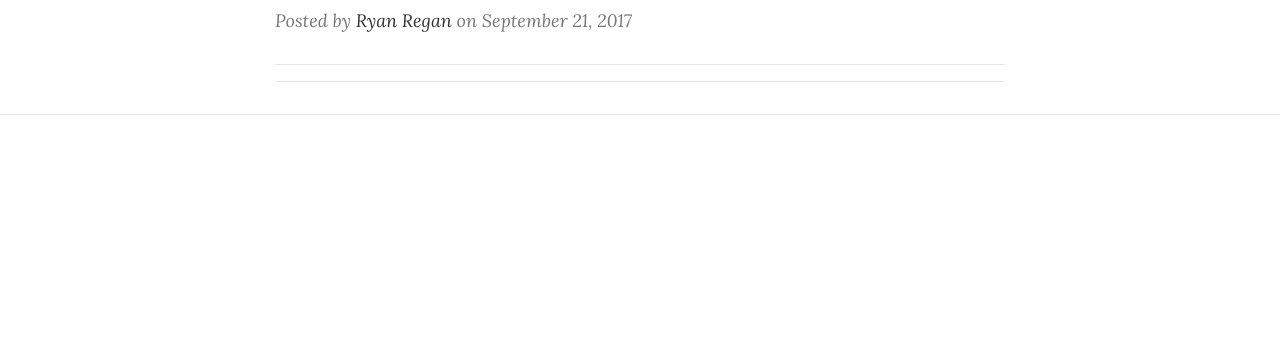
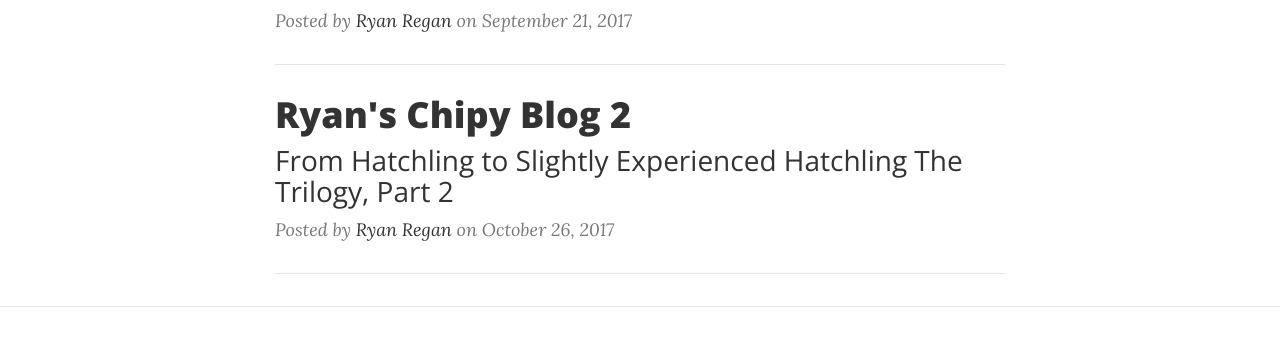
Before and after one commit to RyanJRegan/chipyblog, a website: page index.html in a window 1280 px wide. Shown: the part 690-1036 px from the top of the page. Before the commit the page ends 966 px from the top, so only its background shows below. Drawn offline with nearby package versions, Linux system fonts and the light colour scheme.

Commit message:
index updated to show new page

```diff
--- a/index.html
+++ b/index.html
@@ -83,17 +83,20 @@
               on September 21, 2017</p>
           </div>
           <hr>
- <!--          <div class="post-preview">
-            <a href="post.html">
+           <div class="post-preview">
+            <a href="post2.html">
               <h2 class="post-title">
-                I believe every human has a finite number of heartbeats. I don't intend to waste any of mine.
+                 Ryan's Chipy Blog 2
               </h2>
+              <h3 class="post-subtitle">
+                From Hatchling to Slightly Experienced Hatchling The Trilogy, Part 2
+              </h3>
             </a>
             <p class="post-meta">Posted by
-              <a href="#">Start Bootstrap</a>
-              on September 18, 2017</p>
+              <a href="#">Ryan Regan</a>
+              on October 26, 2017</p>
           </div>
-          <hr>
+   <!--       <hr>
           <div class="post-preview">
             <a href="post.html">
               <h2 class="post-title">
```
